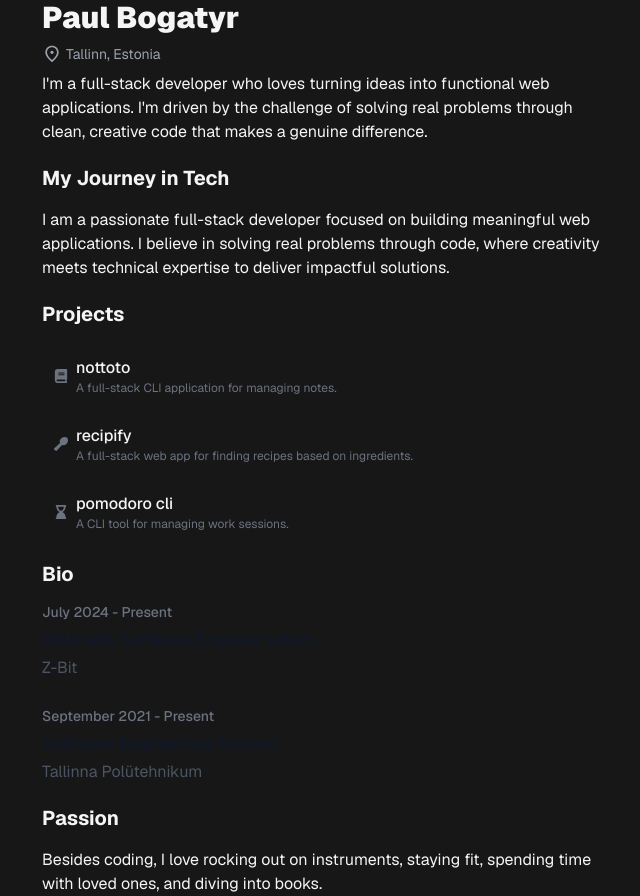
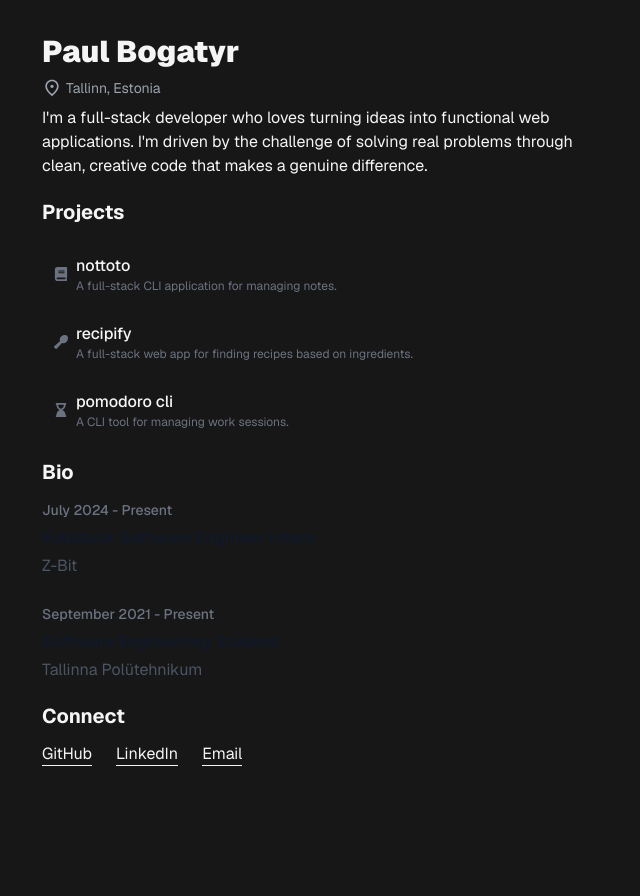
Before and after one commit to paulbgtr/paulbg, a Next.js app: page / in a window 1280 px wide. Shown: the whole page, without its empty margins (310-950 px from the left). After the commit the page ends 800 px from the top, so only its background shows below. Built offline with nearby package versions, Linux system fonts and the light colour scheme.

Commit message:
chore: update index page accordingly

```diff
--- a/src/pages/index.tsx
+++ b/src/pages/index.tsx
@@ -1,8 +1,6 @@
 import Head from "next/head";
 import { Header } from "@/components/Header";
 import { Connect } from "@/components/pageRelated/index/Connect";
-import { Work } from "@/components/pageRelated/index/Work";
-import { Passion } from "@/components/pageRelated/index/Passion";
 import { Projects } from "@/components/pageRelated/index/Projects";
 import { Bio } from "@/components/pageRelated/index/Bio";
 import { motion } from "framer-motion";
@@ -24,7 +22,7 @@ export default function Home() {
   return (
     <>
       <Head>
-        <title>Paul Bogatyr / Home </title>
+        <title>paulbg</title>
         <meta
           name="description"
           content="Crafting Digital Dreams: Fullstack Web Wizardry"
@@ -39,13 +37,7 @@ export default function Home() {
           animate="visible"
           variants={animationVariants}
         >
-          <Header
-            image
-            title="Paul Bogatyr"
-            description="Building impactful digital experiences."
-          >
-            <Connect />
-          </Header>
+          <Header />
         </motion.div>
         <motion.div
           custom={1}
@@ -53,7 +45,7 @@ export default function Home() {
           animate="visible"
           variants={animationVariants}
         >
-          <Work />
+          <Projects />
         </motion.div>
         <motion.div
           custom={2}
@@ -61,7 +53,7 @@ export default function Home() {
           animate="visible"
           variants={animationVariants}
         >
-          <Projects />
+          <Bio />
         </motion.div>
         <motion.div
           custom={3}
@@ -69,15 +61,7 @@ export default function Home() {
           animate="visible"
           variants={animationVariants}
         >
-          <Bio />
-        </motion.div>
-        <motion.div
-          custom={4}
-          initial="hidden"
-          animate="visible"
-          variants={animationVariants}
-        >
-          <Passion />
+          <Connect />
         </motion.div>
       </main>
     </>
```
